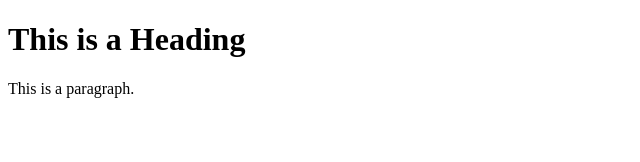
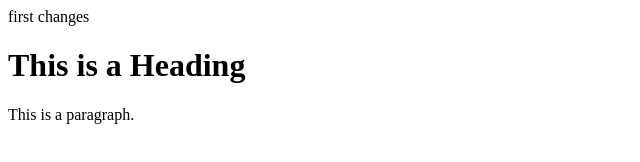
Before and after one commit to amitjoshiedu/htmltasks, a plain HTML site: page index.html in a window 1280 px wide. Shown: the whole page, without its empty margins (0-640 px from the left). Drawn offline with Linux system fonts and the light colour scheme.

Commit message:
Update index.html

```diff
--- a/index.html
+++ b/index.html
@@ -4,7 +4,7 @@
 <title>Page Title</title>
 </head>
 <body>
-
+first changes
 <h1>This is a Heading</h1>
 <p>This is a paragraph.</p>
 
```
